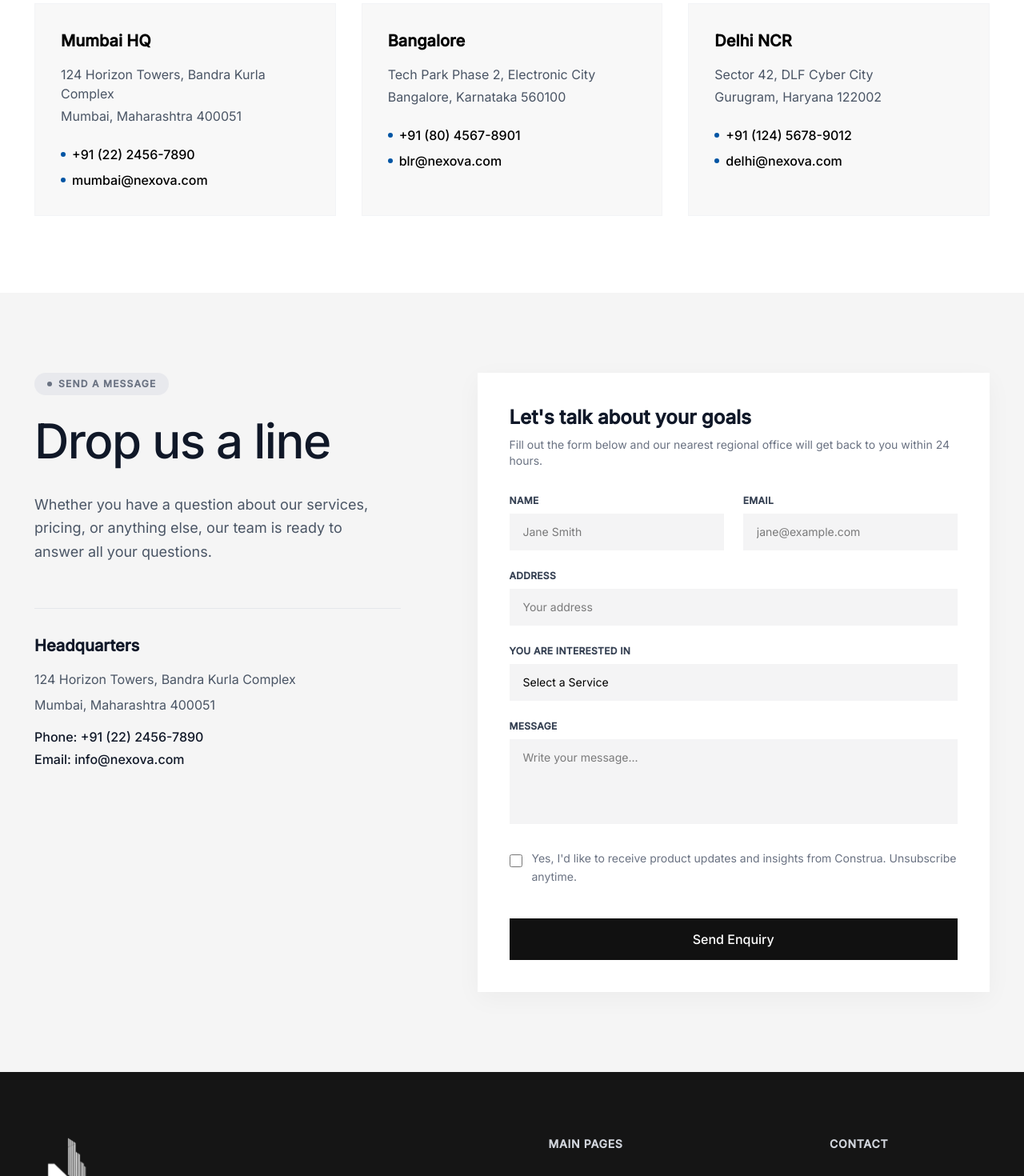
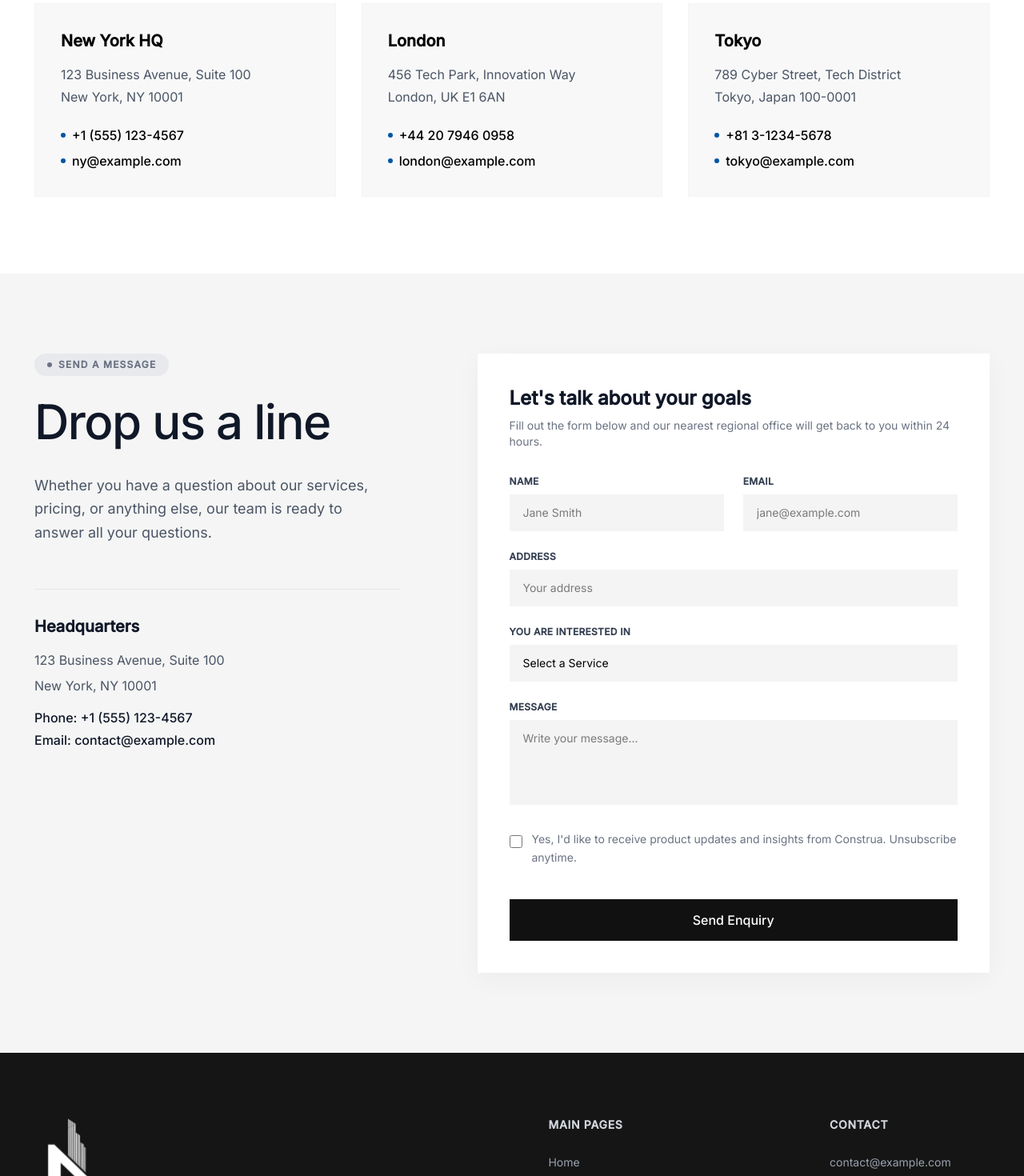
Before and after one commit to ARJUNSKP/nexovaweb, a Next.js app: page /contact in a window 1280 px wide. Shown: the part 1060-2530 px from the top of the page at 80% size. Built offline with nearby package versions, Linux system fonts and the light colour scheme.

Commit message:
update web

```diff
--- a/src/components/common/Footer.js
+++ b/src/components/common/Footer.js
@@ -50,10 +50,10 @@ export default function Footer() {
               Contact
             </h4>
             <ul className="flex flex-col gap-4">
-              <li><a href="mailto:hello@construa.com" className="text-gray-400 hover:text-white transition-colors text-sm">hello@construa.com</a></li>
-              <li><a href="tel:+4402079460318" className="text-gray-400 hover:text-white transition-colors text-sm">+44 (0) 20 7946 0318</a></li>
+              <li><a href="mailto:contact@example.com" className="text-gray-400 hover:text-white transition-colors text-sm">contact@example.com</a></li>
+              <li><a href="tel:+15551234567" className="text-gray-400 hover:text-white transition-colors text-sm">+1 (555) 123-4567</a></li>
               <li className="text-gray-400 text-sm leading-relaxed max-w-[200px]">
-                12 Aldgate Square, London, EC3N 1AB
+                123 Main Street, Cityville, State, 12345
               </li>
             </ul>
           </div>
--- a/src/components/common/Header.js
+++ b/src/components/common/Header.js
@@ -163,13 +163,13 @@ export default function Header() {
 
           {/* Bottom Bar: Contact Info */}
           <div className="mt-auto -mx-8 bg-[#87673c] flex flex-col sm:flex-row items-center justify-center p-6 sm:p-8 text-sm md:text-base border-t-2 border-[#94764c]">
-            <a href="https://wa.me/918589036199" className="flex-1 flex items-center justify-center gap-3 text-white hover:text-gray-200 transition-colors sm:border-r sm:border-white/30 pb-4 sm:pb-0 px-4 w-full sm:w-auto border-b sm:border-b-0 border-white/30 mb-4 sm:mb-0">
+            <a href="https://wa.me/15551234567" className="flex-1 flex items-center justify-center gap-3 text-white hover:text-gray-200 transition-colors sm:border-r sm:border-white/30 pb-4 sm:pb-0 px-4 w-full sm:w-auto border-b sm:border-b-0 border-white/30 mb-4 sm:mb-0">
 
-              <span className="whitespace-nowrap tracking-wide">+91 8589036199</span>
+              <span className="whitespace-nowrap tracking-wide">+1 (555) 123-4567</span>
             </a>
-            <a href="mailto:Reservations@Intergrandhotels.Com" className="flex-1 flex items-center justify-center gap-3 text-white hover:text-gray-200 transition-colors px-4 w-full sm:w-auto">
+            <a href="mailto:contact@example.com" className="flex-1 flex items-center justify-center gap-3 text-white hover:text-gray-200 transition-colors px-4 w-full sm:w-auto">
 
-              <span className="whitespace-nowrap tracking-wide sm:truncate md:overflow-visible">Reservations@Intergrandhotels.Com</span>
+              <span className="whitespace-nowrap tracking-wide sm:truncate md:overflow-visible">contact@example.com</span>
             </a>
           </div>
 
--- a/src/components/contact/ContactForm.js
+++ b/src/components/contact/ContactForm.js
@@ -58,10 +58,10 @@ export default function ContactForm() {
 
           <div className="mt-8 pt-8 border-t border-gray-200">
             <h3 className="text-xl font-bold text-gray-900 mb-4">Headquarters</h3>
-            <p className="text-gray-600 mb-2">124 Horizon Towers, Bandra Kurla Complex</p>
-            <p className="text-gray-600 mb-4">Mumbai, Maharashtra 400051</p>
-            <p className="text-gray-900 font-medium mb-1">Phone: +91 (22) 2456-7890</p>
-            <p className="text-gray-900 font-medium">Email: info@nexova.com</p>
+            <p className="text-gray-600 mb-2">123 Business Avenue, Suite 100</p>
+            <p className="text-gray-600 mb-4">New York, NY 10001</p>
+            <p className="text-gray-900 font-medium mb-1">Phone: +1 (555) 123-4567</p>
+            <p className="text-gray-900 font-medium">Email: contact@example.com</p>
           </div>
         </div>
 
--- a/src/components/contact/ContactLocations.js
+++ b/src/components/contact/ContactLocations.js
@@ -1,25 +1,25 @@
 export default function ContactLocations() {
   const locations = [
     {
-      city: "Mumbai HQ",
-      address: "124 Horizon Towers, Bandra Kurla Complex",
-      postal: "Mumbai, Maharashtra 400051",
-      phone: "+91 (22) 2456-7890",
-      email: "mumbai@nexova.com",
+      city: "New York HQ",
+      address: "123 Business Avenue, Suite 100",
+      postal: "New York, NY 10001",
+      phone: "+1 (555) 123-4567",
+      email: "ny@example.com",
     },
     {
-      city: "Bangalore",
-      address: "Tech Park Phase 2, Electronic City",
-      postal: "Bangalore, Karnataka 560100",
-      phone: "+91 (80) 4567-8901",
-      email: "blr@nexova.com",
+      city: "London",
+      address: "456 Tech Park, Innovation Way",
+      postal: "London, UK E1 6AN",
+      phone: "+44 20 7946 0958",
+      email: "london@example.com",
     },
     {
-      city: "Delhi NCR",
-      address: "Sector 42, DLF Cyber City",
-      postal: "Gurugram, Haryana 122002",
-      phone: "+91 (124) 5678-9012",
-      email: "delhi@nexova.com",
+      city: "Tokyo",
+      address: "789 Cyber Street, Tech District",
+      postal: "Tokyo, Japan 100-0001",
+      phone: "+81 3-1234-5678",
+      email: "tokyo@example.com",
     },
   ];
 
```
